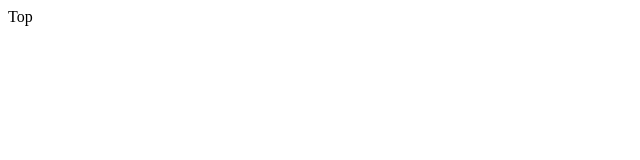
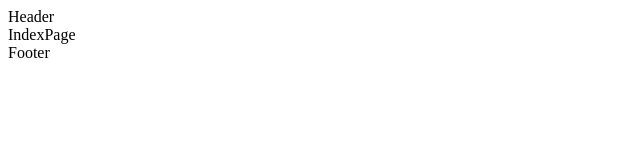
Before and after one commit to gmldnjs26/heewon-blog-admin, a Nuxt app: page / in a window 1280 px wide. Shown: the top 160 px of the page, without its empty margins (0-640 px from the left). Built offline with nearby package versions, Linux system fonts and the light colour scheme.

Commit message:
chore: set layout

```diff
--- /dev/null
+++ b/components/organism/Footer.vue
@@ -0,0 +1,7 @@
+<template>
+  <div>Footer</div>
+</template>
+
+<script setup></script>
+
+<style lang="scss" scoped></style>
--- /dev/null
+++ b/components/organism/Header.vue
@@ -0,0 +1,7 @@
+<template>
+  <div>Header</div>
+</template>
+
+<script setup></script>
+
+<style lang="scss" scoped></style>
--- /dev/null
+++ b/layouts/default.vue
@@ -0,0 +1,9 @@
+<template>
+  <OrganismHeader />
+  <NuxtPage />
+  <OrganismFooter />
+</template>
+
+<script setup></script>
+
+<style lang="scss" scoped></style>
--- a/nuxt.config.ts
+++ b/nuxt.config.ts
@@ -6,6 +6,7 @@ export default defineNuxtConfig({
       publicApiKey: '345',
     },
   },
+  // 외부파일설정
   nitro: {},
   postcss: {},
   vite: {},
--- a/pages/index.vue
+++ b/pages/index.vue
@@ -1,10 +1,7 @@
 <template>
-  <div>Top</div>
+  <div>IndexPage</div>
 </template>
 
-<script setup lang="ts">
-const runtimeConfig = useRuntimeConfig()
-console.log(runtimeConfig)
-</script>
+<script setup lang="ts"></script>
 
 <style scoped></style>
```
